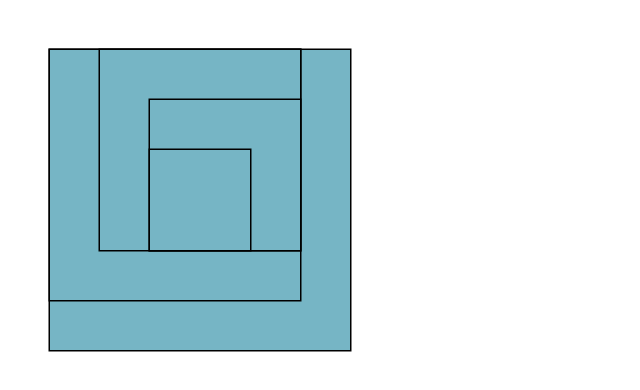
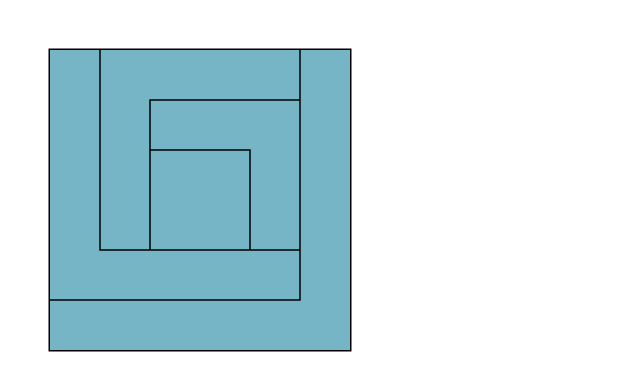
Before and after one commit to EHB-MCT/dev1-exercises-ThomasHeusdens, a plain HTML site: page index.html in a window 1280 px wide. Shown: the whole page, without its empty margins (0-640 px from the left). Drawn offline with Linux system fonts and the light colour scheme.

Commit message:
exercice 1-4 layers (better version)

```diff
--- /dev/null
+++ b/exercises/1-functions/1-4-1.js
@@ -0,0 +1,36 @@
+"use strict";
+
+drawRect();
+
+function drawRect() {
+
+   let canvas = document.querySelector("canvas");
+   canvas.width = window.innerWidth;
+   canvas.height = window.innerHeight;
+   let context = canvas.getContext("2d");
+
+   context.lineWidth = 3
+   context.strokeStyle = 'black'
+   context.fillStyle = '#76b5c5'
+   context.beginPath();
+   context.rect(50,50,300,300);
+   context.stroke();
+   context.fill();
+
+   context.lineWidth = 1.5
+   context.strokeStyle ='black'
+   context.beginPath();
+   context.moveTo(50,300);
+   context.lineTo(300,300);
+   context.lineTo(300,50);
+   context.moveTo(100,50);
+   context.lineTo(100,250);
+   context.lineTo(300,250);
+   context.moveTo(300,100);
+   context.lineTo(150,100);
+   context.lineTo(150,250);
+   context.moveTo(150,150);
+   context.lineTo(250,150);
+   context.lineTo(250,250);
+   context.stroke();
+}
--- a/index.html
+++ b/index.html
@@ -1,7 +1,7 @@
 <html>
 
 <head>
-    <script src="exercises/1-functions/1-4.js" type="module"></script>
+    <script src="exercises/1-functions/1-4-1.js" type="module"></script>
     <link rel="stylesheet" type="text/css" href="styles/index.css" />
 </head>
 
```
